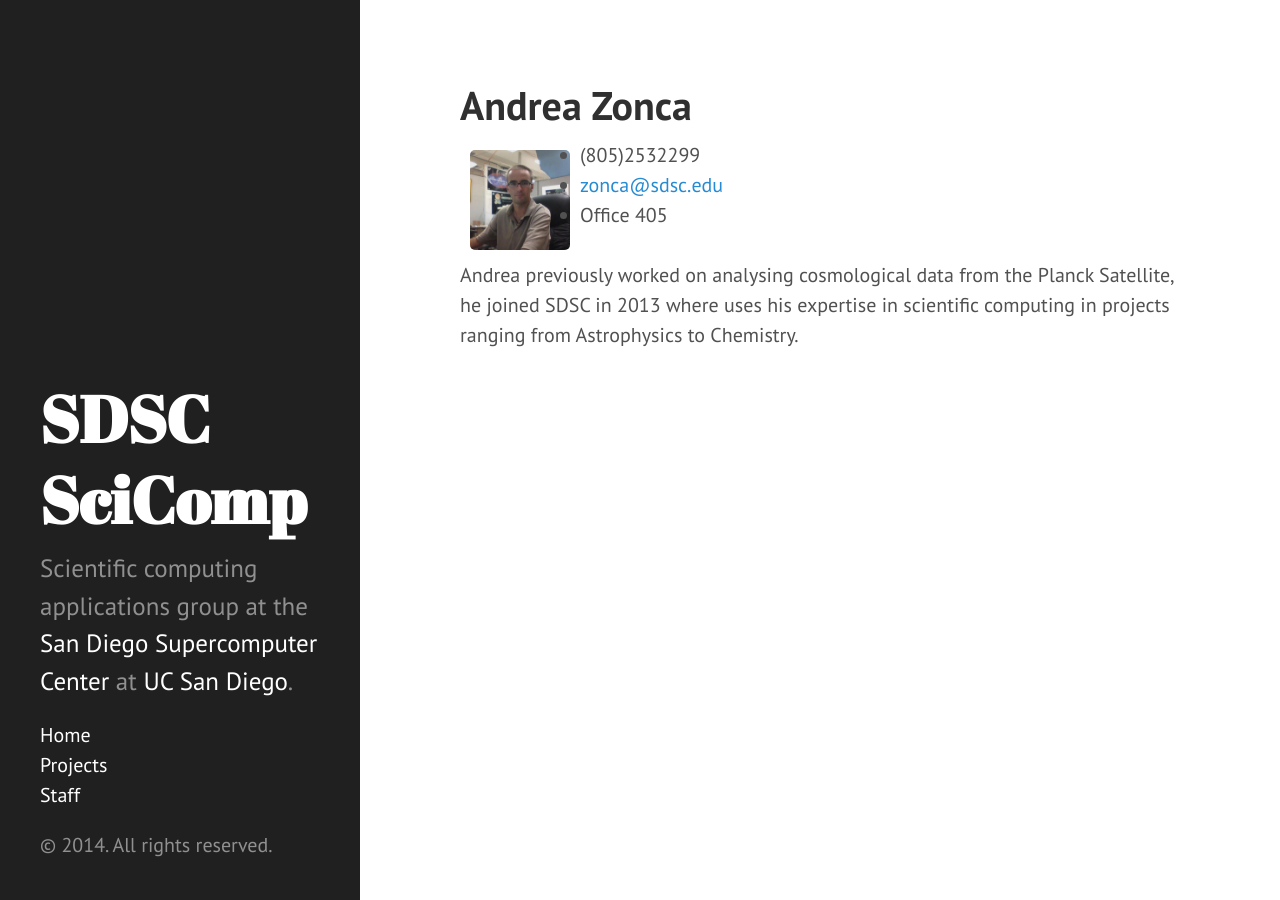
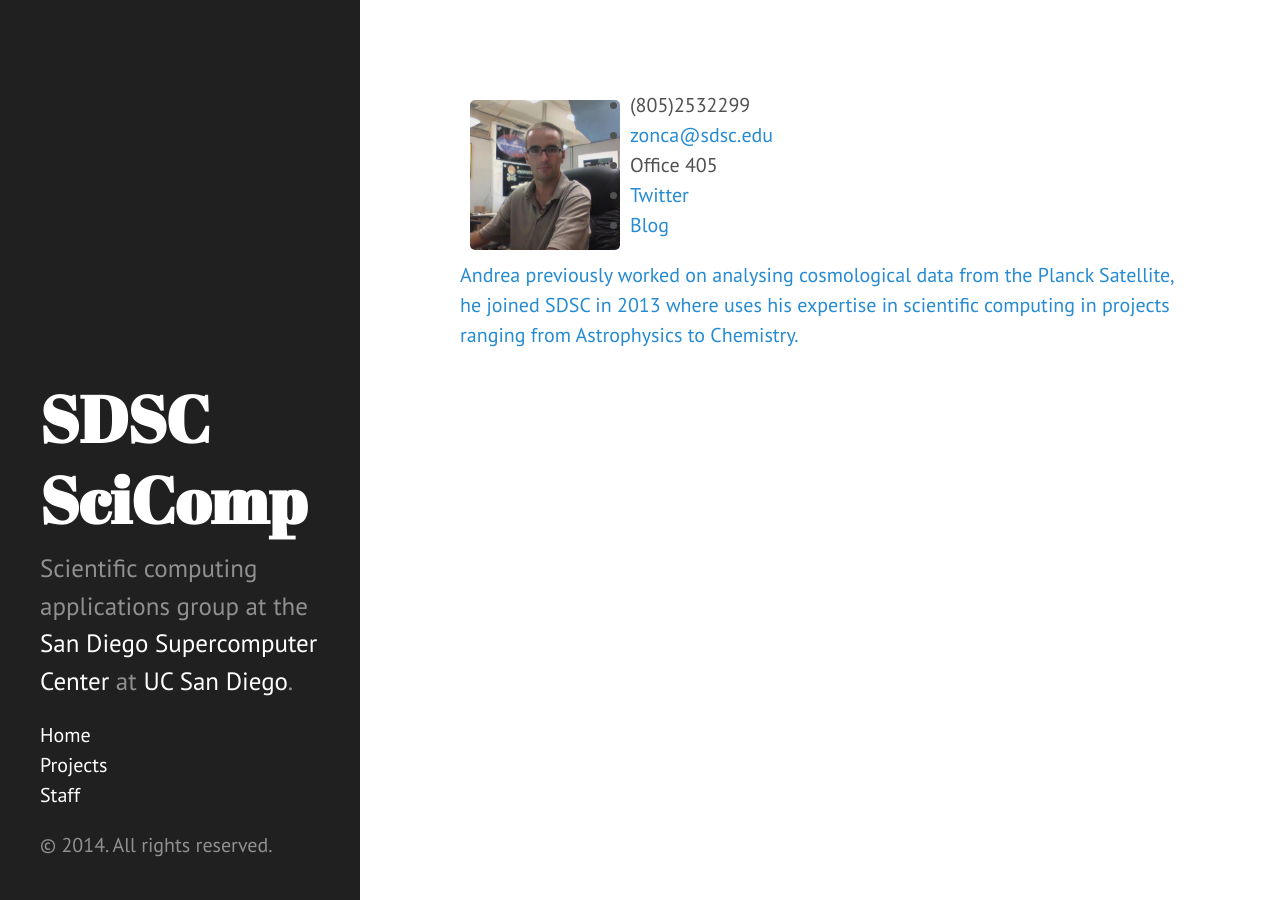
Before and after one commit to sdsc-scicomp/sdsc-scicomp.github.io, a Jekyll site: the page built from zonca/index.md, in a window 1280 px wide. Built offline with Jekyll 4.4.1, drawn with Linux system fonts in a browser that asks for light colours; Markdown is read by kramdown in place of the engine named in the settings.

Commit message:
more details in staff homepage

```diff
--- a/_data/staff.yml
+++ b/_data/staff.yml
@@ -9,6 +9,8 @@
   email: zonca@sdsc.edu
   phone: "(805)2532299"
   office: 405
+  twitter: andreazonca
+  blog: "http://zonca.github.io"
   description: "Andrea previously worked on analysing cosmological data from the Planck Satellite, he joined SDSC in 2013 where uses his expertise in scientific computing in projects ranging from Astrophysics to Chemistry."
   details:
      - education:
--- a/_layouts/staff-homepage.html
+++ b/_layouts/staff-homepage.html
@@ -3,8 +3,8 @@
 ---
 
 <div class="page">
-  <h1 class="page-title">Andrea Zonca</h1>
-    <img src="photo.jpg" style="float:left;margin:10px" width=100px height=100px />
+  <h1 class="page-title">{{member.name}}</h1>
+    <img src="photo.jpg" style="float:left;margin:10px" width=150px height=150px />
 
     {% for member in site.data.staff %}
     {% if member.homepage == page.homepage %}
@@ -15,11 +15,17 @@
             {{ member.email }}
         </a></li>
         <li>Office {{ member.office }}</li>
+        {% if member.twitter %}
+        <li><a href="http://twitter.com/{{member.twitter}}">Twitter</li>
+        {% endif %}
+        {% if member.blog %}
+        <li><a href="{{member.blog}}">Blog</li>
+        {% endif %}
 
     </ul>
 
     <p style="clear:both">{{ member.description }}</p>
-     {% endif %}
+    {% endif %}
 {% endfor %}
 
   {{ content }}
```
